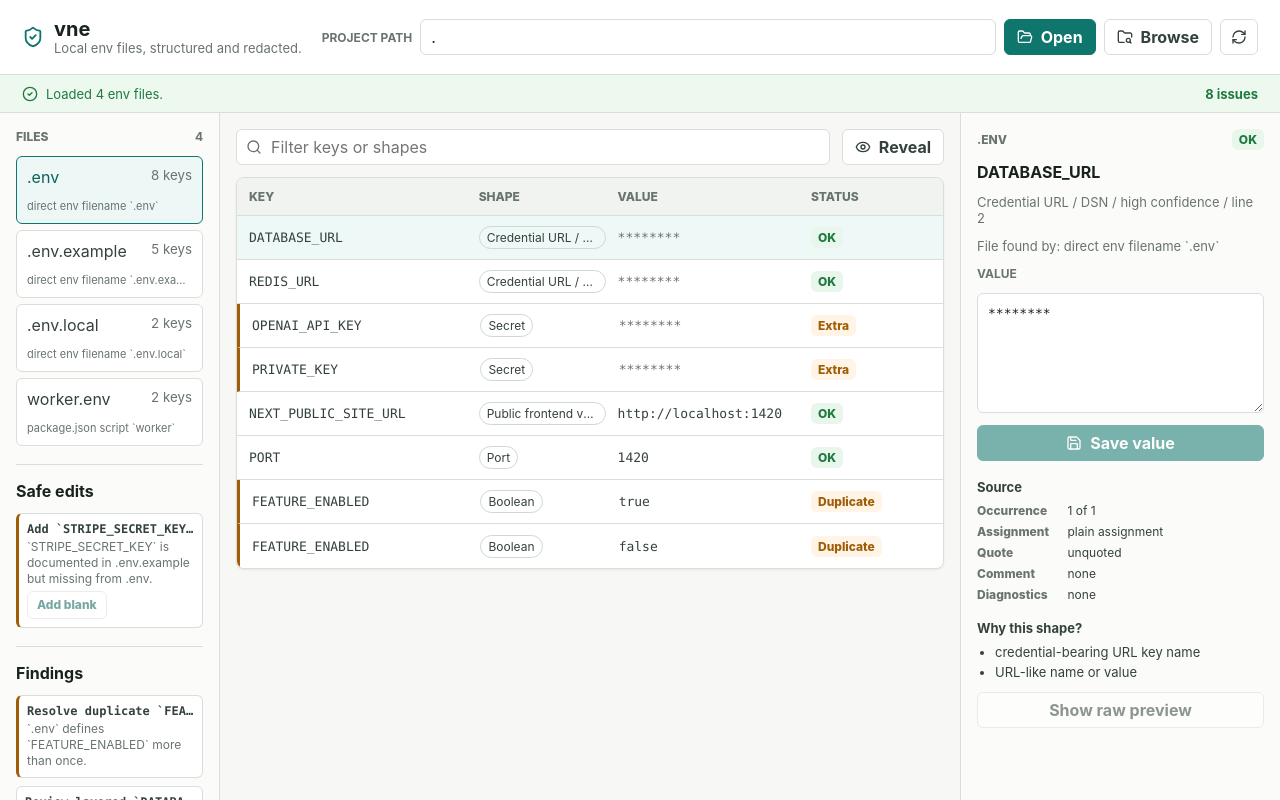
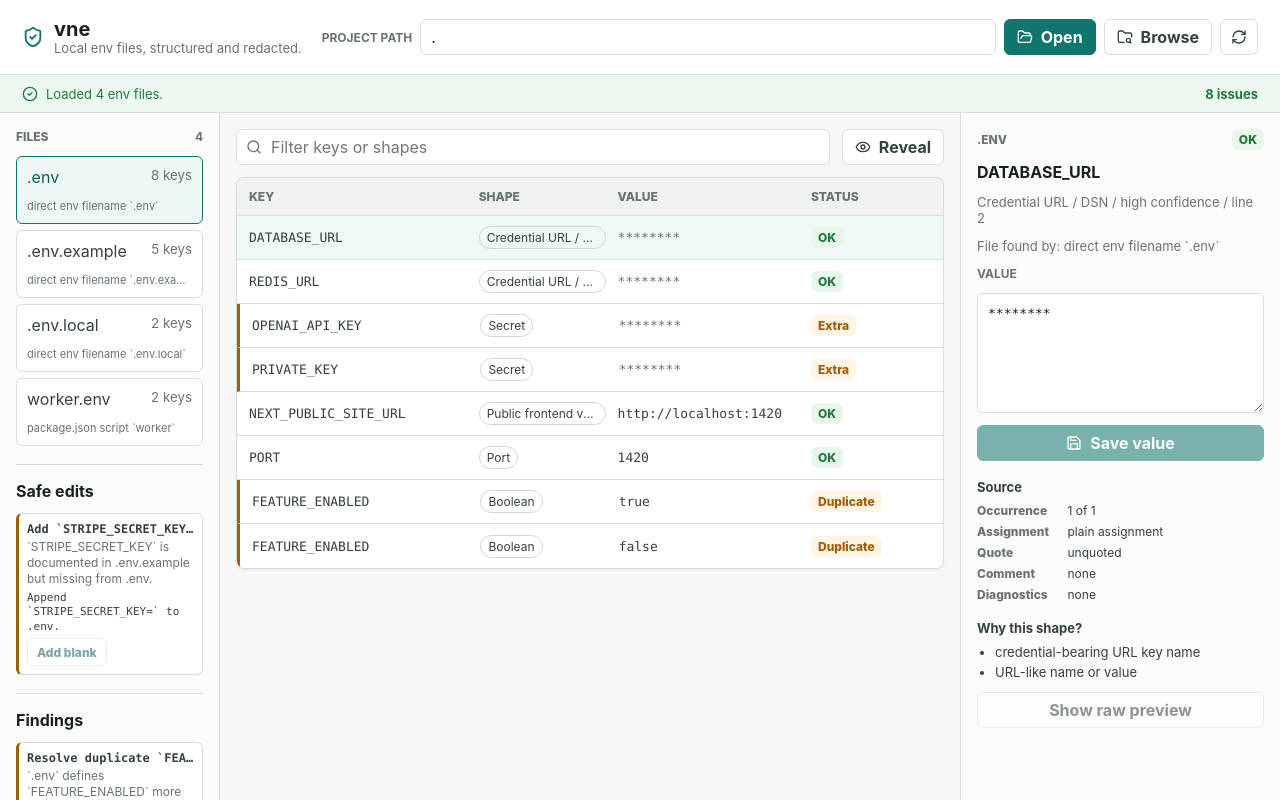
Before and after one commit to pro-vi/vne, a Svelte app: page / in a window 1280 px wide. Shown: the top 800 px of the page. Built offline with nearby package versions, Linux system fonts and the light colour scheme.

Commit message:
chore(loop): iter 017 - safety - preview safe edits

```diff
--- a/src/App.svelte
+++ b/src/App.svelte
@@ -331,6 +331,9 @@
               <li class:warning={finding.severity === 'warning'}>
                 <strong>{finding.title}</strong>
                 <span>{finding.detail}</span>
+                {#if finding.mutationPreview}
+                  <small class="mutation-preview">{finding.mutationPreview}</small>
+                {/if}
                 <button type="button" class="mini-action" disabled={!canApplySafeEdit(finding)} onclick={() => void applySafeEdit(finding)}>
                   Add blank
                 </button>
--- a/src/app.css
+++ b/src/app.css
@@ -360,6 +360,13 @@ textarea:focus {
   line-height: 1.35;
 }
 
+.mutation-preview {
+  color: var(--ink-soft);
+  font-family: ui-monospace, SFMono-Regular, Menlo, Consolas, monospace;
+  font-size: 11px;
+  line-height: 1.35;
+}
+
 .evidence-list {
   display: grid;
   gap: 2px;
--- a/src/lib/sample.ts
+++ b/src/lib/sample.ts
@@ -165,6 +165,7 @@ export function sampleProject(root = '/demo/project'): ProjectSnapshot {
         title: 'Add `STRIPE_SECRET_KEY` to .env',
         detail: '`STRIPE_SECRET_KEY` is documented in .env.example but missing from .env.',
         evidence: [],
+        mutationPreview: 'Append `STRIPE_SECRET_KEY=` to .env.',
         filePath: basePath,
         key: 'STRIPE_SECRET_KEY'
       },
@@ -174,6 +175,7 @@ export function sampleProject(root = '/demo/project'): ProjectSnapshot {
         title: 'Resolve duplicate `FEATURE_ENABLED`',
         detail: '`.env` defines `FEATURE_ENABLED` more than once.',
         evidence: [],
+        mutationPreview: null,
         filePath: null,
         key: 'FEATURE_ENABLED'
       },
@@ -183,6 +185,7 @@ export function sampleProject(root = '/demo/project'): ProjectSnapshot {
         title: 'Review layered `DATABASE_URL`',
         detail: '.env, .env.local set `DATABASE_URL` in multiple env layers; .env.local currently wins.',
         evidence: ['Next.js development load order: .env.local -> .env'],
+        mutationPreview: null,
         filePath: null,
         key: 'DATABASE_URL'
       }
--- a/src/lib/types.ts
+++ b/src/lib/types.ts
@@ -91,6 +91,7 @@ export interface EnvFinding {
   title: string;
   detail: string;
   evidence: string[];
+  mutationPreview: string | null;
   filePath: string | null;
   key: string | null;
 }
```
Also changed, not shown: 3 other files (tests, documents, lock files or other folders).
